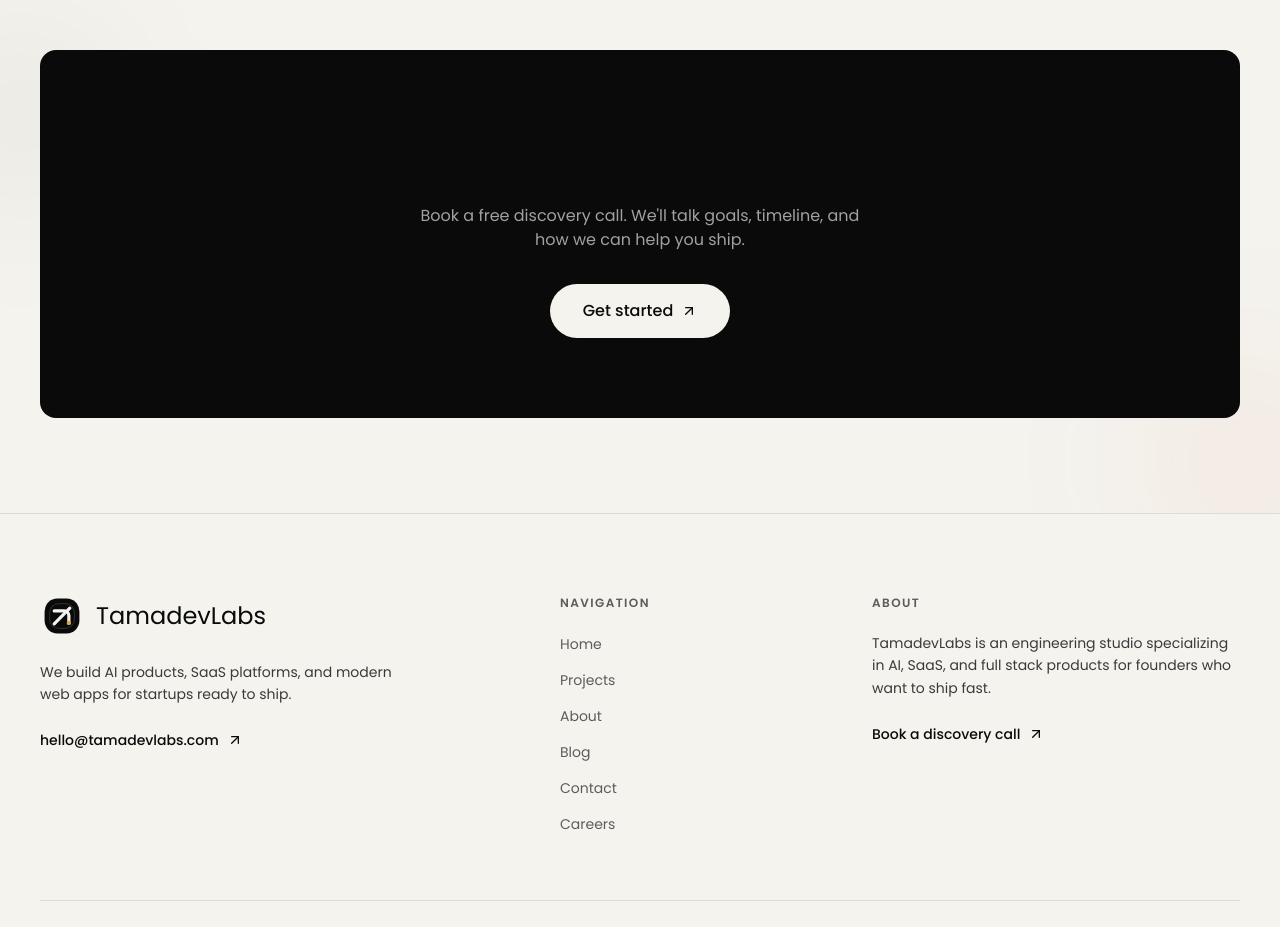
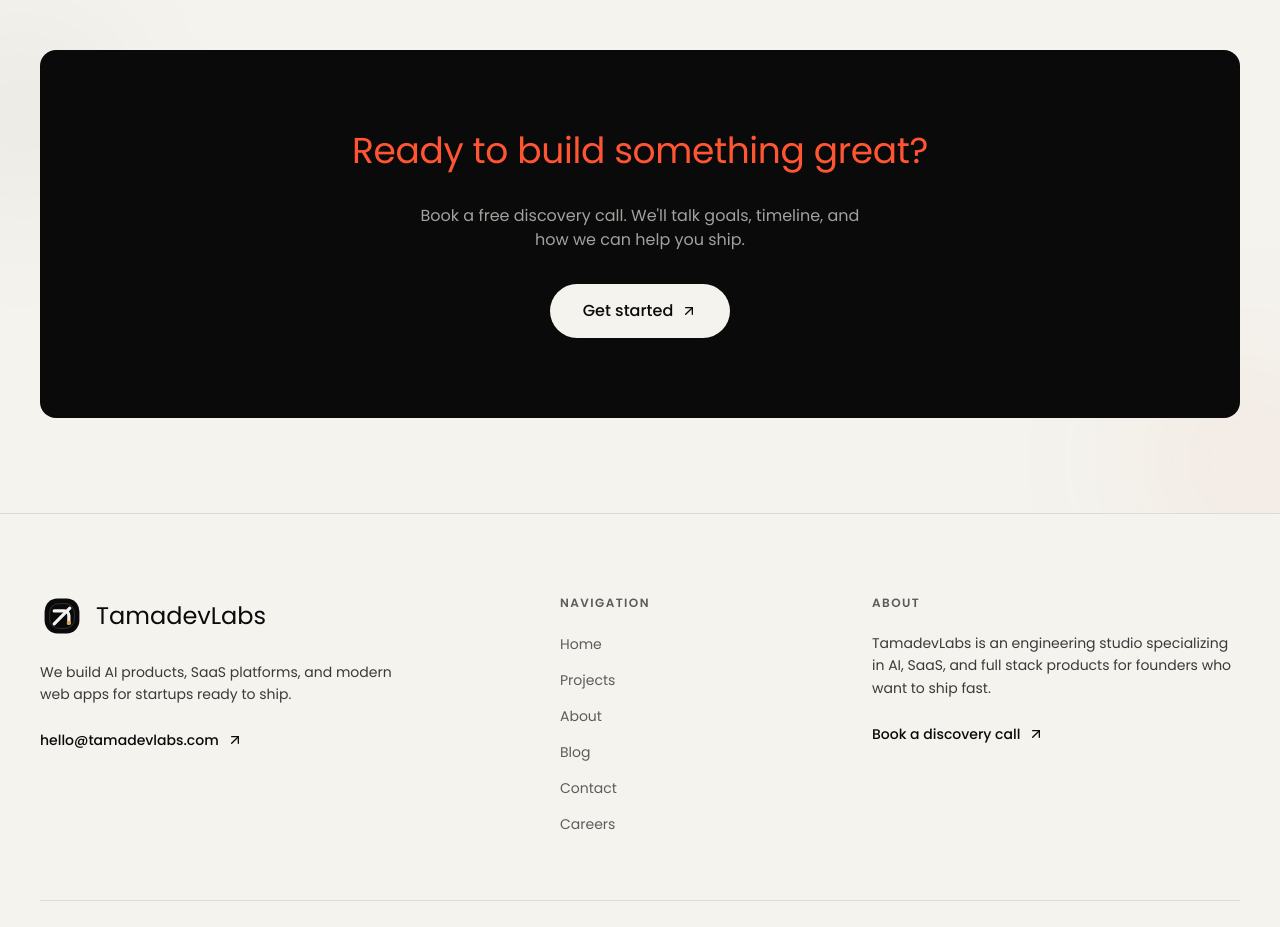
Before and after one commit to KylianGod/tamadevlabs, a Next.js app: page / in a window 1280 px wide. Shown: the part 6000-6927 px from the top of the page. Built offline with nearby package versions, Linux system fonts and the light colour scheme; no server answers.

Commit message:
Force orange accent on final CTA heading.

```diff
--- a/src/components/home/FinalCTA.tsx
+++ b/src/components/home/FinalCTA.tsx
@@ -7,7 +7,7 @@ export function FinalCTA() {
   return (
     <Section tone="cream" className="pb-28">
       <div className="rounded-2xl bg-[var(--ink)] px-8 py-16 md:px-16 md:py-20">
-        <h2 className="heading-md text-center text-[var(--accent)]">
+        <h2 className="heading-md text-center !text-[var(--accent)]">
           Ready to build something great?
         </h2>
 
```
